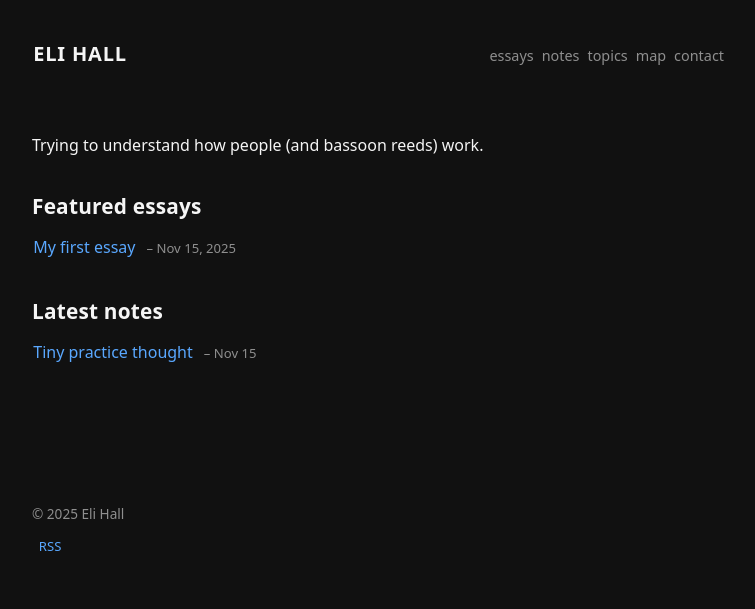
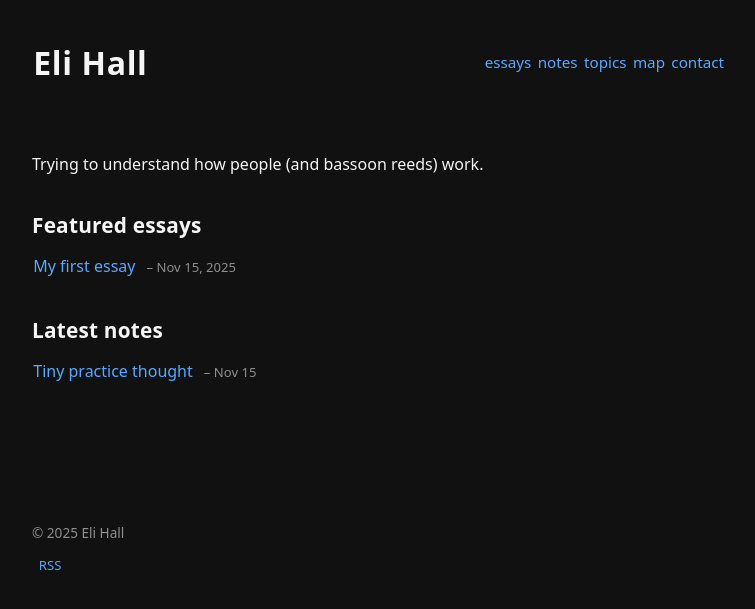
Before and after one commit to ethall52xyz/elihall, a Jekyll site: the page built from index.html, in a window 1280 px wide. Shown: the top 609 px of the page, without its empty margins (262-1017 px from the left). Built offline with Jekyll 4.4.1, drawn with Linux system fonts in a browser that asks for light colours.

Commit message:
Update main.css

```diff
--- a/assets/css/main.css
+++ b/assets/css/main.css
@@ -15,7 +15,7 @@
 
   /* Fonts */
   --font-body: system-ui, -apple-system, BlinkMacSystemFont, "Segoe UI", sans-serif;
-  --font-title: "SF Pro Rounded", "Segoe UI Rounded", system-ui, -apple-system, BlinkMacSystemFont, sans-serif;
+  --font-title: system-ui, -apple-system, BlinkMacSystemFont, "Segoe UI", sans-serif; /* SAME as other headings */
 }
 
 /* Global reset-ish */
@@ -36,7 +36,7 @@ body {
   background: var(--bg);
   color: var(--text);
   font-family: var(--font-body);
-  line-height: 1.55;           /* tighter line spacing, Nadia-like */
+  line-height: 1.55;
   font-size: 16px;
 }
 
@@ -45,7 +45,7 @@ body {
 .container {
   max-width: var(--max-width);
   margin: 0 auto;
-  padding: 1.75rem 1.5rem 3rem; /* slightly tighter top/bottom */
+  padding: 1.75rem 1.5rem 3rem;
 }
 
 /* =============================
@@ -59,40 +59,44 @@ body {
 .site-header .container {
   display: flex;
   flex-wrap: wrap;
-  align-items: baseline;
+  align-items: center;
   justify-content: space-between;
-  gap: 0.4rem;
-  padding-top: 2.4rem;   /* more gap from top of page */
+
+  gap: 0.3rem;         /* nav closer to name */
+  padding-top: 2.4rem;
   padding-bottom: 0.5rem;
 }
 
-/* Your name: bigger, rounder, more “brand-like” */
+/* Your name — now same font as headings, larger, clean */
 .site-title {
   font-family: var(--font-title);
   font-weight: 700;
-  letter-spacing: 0.04em;
+  letter-spacing: 0.02em;
   text-decoration: none;
   color: var(--text);
-  font-size: 1.25rem;    /* larger than nav */
-  text-transform: uppercase;
+
+  font-size: 2rem;     /* BIGGEST font on site */
+  text-transform: none;
 }
 
-/* Nav: closer and compact */
+/* Nav: blue, compact, closer to name */
 .site-nav {
   display: flex;
   flex-wrap: wrap;
-  gap: 0.5rem;           /* nav items close together */
+  gap: 0.4rem;         /* tighter spacing */
 }
 
 .site-nav a {
+  color: var(--accent);       /* BLUE like you asked */
+  font-size: 0.95rem;
   text-decoration: none;
-  color: var(--muted);
-  font-size: 0.9rem;
-  padding: 0.1rem 0;     /* small hit area, no button feel */
+  padding: 0.05rem 0;
 }
 
 .site-nav a:hover {
   color: var(--hover-highlight);
+  background-color: rgba(255, 228, 156, 0.15);
+  border-radius: 2px;
 }
 
 /* =============================
@@ -101,7 +105,7 @@ body {
 
 h1, h2, h3 {
   font-weight: 600;
-  margin: 1.7rem 0 0.6rem;   /* closer vertical spacing */
+  margin: 1.7rem 0 0.6rem;
   letter-spacing: 0.01em;
 }
 
@@ -118,10 +122,10 @@ h3 {
 }
 
 p {
-  margin: 0 0 0.75rem;        /* less gap between paragraphs */
+  margin: 0 0 0.75rem;
 }
 
-/* Animated highlight links */
+/* Highlight-link behavior */
 
 a {
   position: relative;
@@ -130,14 +134,16 @@ a {
   transition:
     color 0.16s ease-out,
     background-color 0.16s ease-out;
-  padding: 0 0.08rem;         /* tiny padding for the highlight "marker" */
+  padding: 0 0.08rem;
   border-radius: 2px;
 }
 
 a:hover {
-  color: #111111;             /* dark text on light highlight */
+  color: #111111;
   background-color: var(--hover-highlight);
 }
+
+/* Lists */
 
 ul,
 ol {
@@ -149,7 +155,7 @@ ol {
    ============================= */
 
 .home-section {
-  margin-top: 2rem;           /* slightly tighter */
+  margin-top: 2rem;
 }
 
 .home-section h2 {
@@ -176,7 +182,8 @@ ol {
   margin-left: 0.35rem;
 }
 
-/* Tags: italic, inline (no bubbles) */
+/* Tags: italic inline */
+
 .post-tags {
   margin-left: 0.35rem;
 }
@@ -206,7 +213,7 @@ ol {
 }
 
 /* =============================
-   Post list (essays page)
+   Post list
    ============================= */
 
 .post-list {
@@ -216,7 +223,7 @@ ol {
 }
 
 .post-list-item {
-  padding: 0.4rem 0;          /* tighter rows */
+  padding: 0.4rem 0;
 }
 
 /* =============================
```
